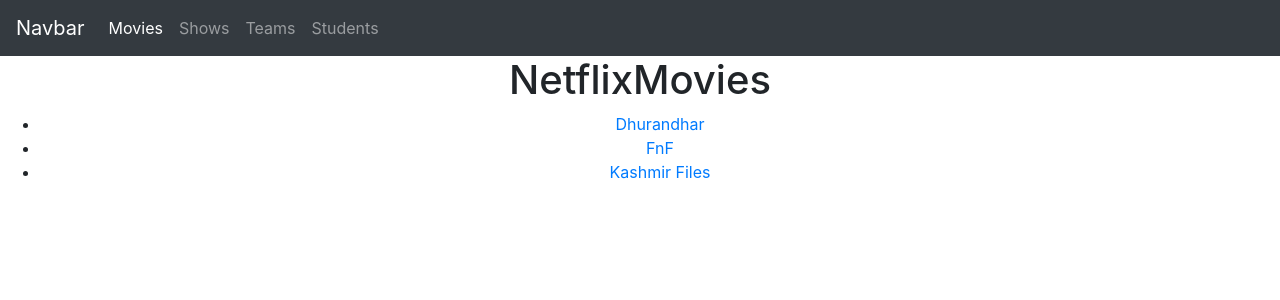
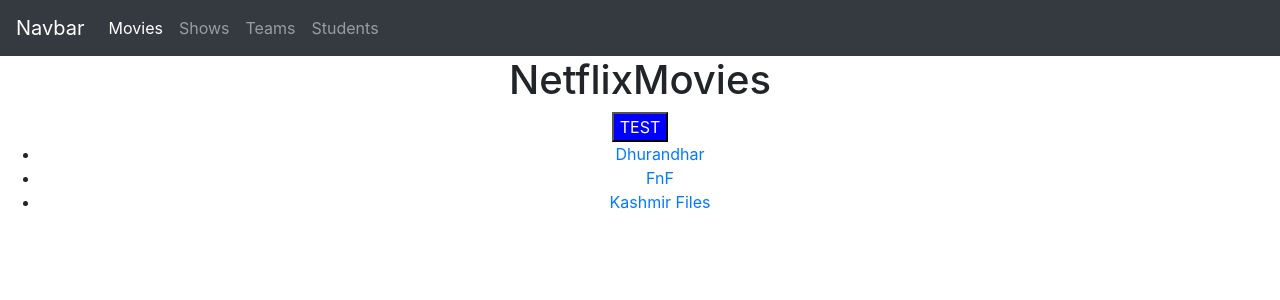
Before and after one commit to samirvithlani/gnr_mern_2026_react, a React (Vite) app: page /movies in a window 1280 px wide. Shown: the top 300 px of the page. Built offline with nearby package versions, Linux system fonts and the light colour scheme.

Commit message:
props button

```diff
--- /dev/null
+++ b/src/components/MyButton.jsx
@@ -0,0 +1,9 @@
+import React from "react";
+
+export const MyButton = (props) => {
+  return (
+    <button style={{ backgroundColor: props.bgcolor || "blue" ,color:props.color || "white"}}>
+      {props.name || "TEST"}
+    </button>
+  );
+};
--- a/src/components/Netflix/NetflixMovies.jsx
+++ b/src/components/Netflix/NetflixMovies.jsx
@@ -1,10 +1,12 @@
 import React from 'react'
 import { Link } from 'react-router-dom'
+import { MyButton } from '../MyButton'
 
 export const NetflixMovies = () => {
   return (
     <div style={{textAlign:"center"}}>
         <h1>NetflixMovies</h1>
+        <MyButton></MyButton>
         <ul>
           <li>
             <Link to="/watch/dhurandhar">Dhurandhar</Link>
--- a/src/components/Netflix/NetflixShows.jsx
+++ b/src/components/Netflix/NetflixShows.jsx
@@ -1,5 +1,6 @@
 import React from 'react'
 import { Link } from 'react-router-dom'
+import { MyButton } from '../MyButton'
 
 export const NetflixShows = () => {
 
@@ -13,6 +14,8 @@ export const NetflixShows = () => {
   return (
     <div style={{textAlign:"center"}}>
         <h1>NetflixShows</h1>
+        <MyButton name="show" bgcolor="red"></MyButton>
+
         {
           showList.map((show)=>{
             return <li>
```
Also changed, not shown: th.txt.
